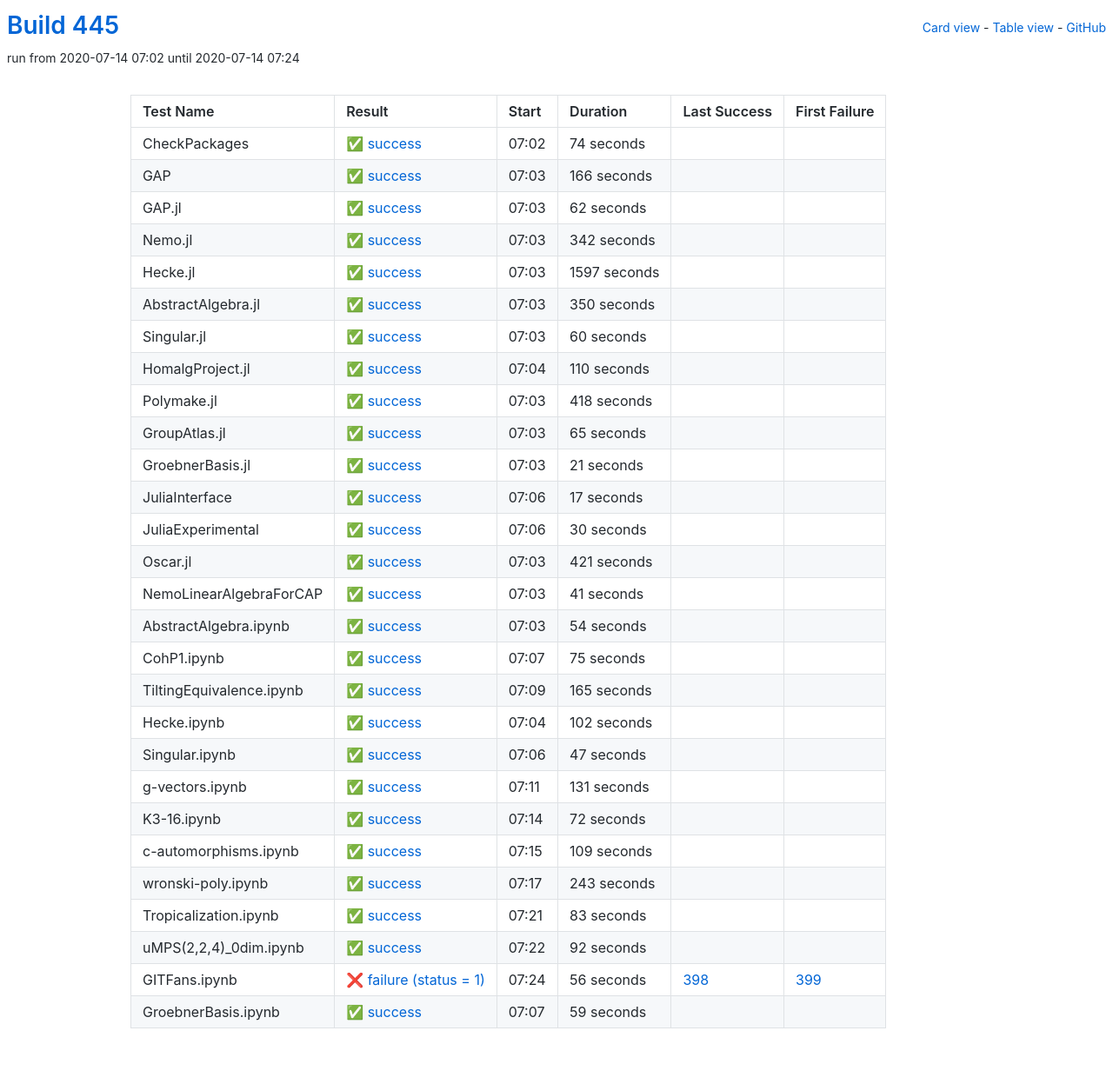
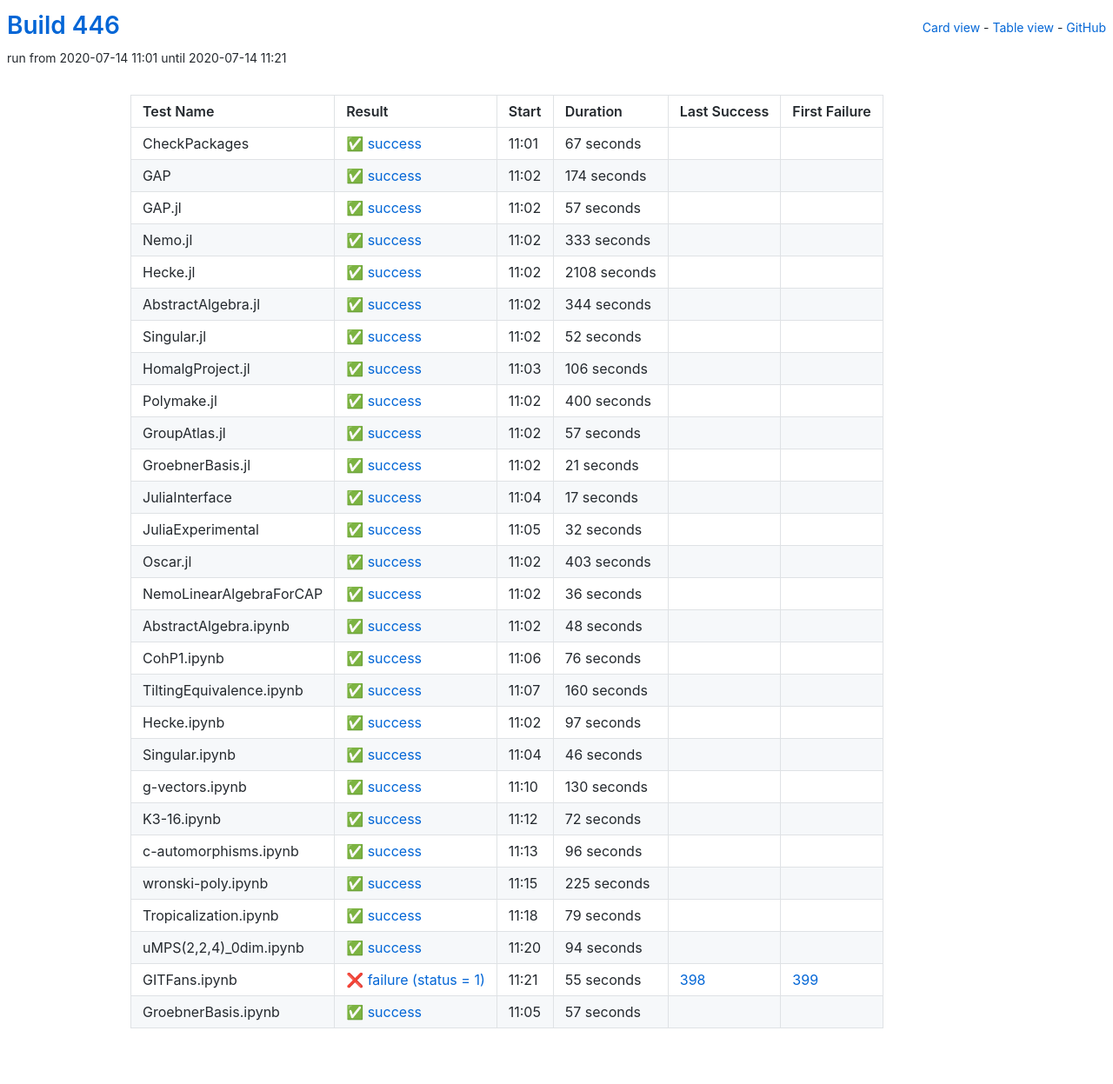
Before and after one commit to oscar-system/oscar-ci-status-stable, a Jekyll site: the page built from table.html, in a window 1280 px wide. Shown: the whole page at 87% size. Built offline with Jekyll 4.4.1, drawn with Linux system fonts in a browser that asks for light colours.

Commit message:
Build #446

```diff
--- a/_data/ci.yml
+++ b/_data/ci.yml
@@ -1,6 +1,6 @@
 ---
-build: 445
-build_url: https://oscarci.mathematik.uni-kl.de/job/oscar-stable/445/
+build: 446
+build_url: https://oscarci.mathematik.uni-kl.de/job/oscar-stable/446/
 job: oscar-stable
 organization: oscar-system
 repo: oscar-ci-status-stable
@@ -8,128 +8,128 @@ repourl: https://github.com/oscar-system/oscar-ci-status-stable
 tests:
 - name: CheckPackages
   id: checkpackages
-  log: https://oscarci.mathematik.uni-kl.de/job/oscar-stable/445/artifact/logs/build-445/CheckPackages.log
-  start: 2020-07-14 07:02
+  log: https://oscarci.mathematik.uni-kl.de/job/oscar-stable/446/artifact/logs/build-446/CheckPackages.log
+  start: 2020-07-14 11:01
   success: true
   exitcode: 0
   status: success
-  duration: 74
+  duration: 67
   last_success: false
   last_success_url:
   first_failure: false
   first_failure_url:
 - name: GAP
   id: gap
-  log: https://oscarci.mathematik.uni-kl.de/job/oscar-stable/445/artifact/logs/build-445/GAP.log
-  start: 2020-07-14 07:03
+  log: https://oscarci.mathematik.uni-kl.de/job/oscar-stable/446/artifact/logs/build-446/GAP.log
+  start: 2020-07-14 11:02
   success: true
   exitcode: 0
   status: success
-  duration: 166
+  duration: 174
   last_success: false
   last_success_url:
   first_failure: false
   first_failure_url:
 - name: GAP.jl
   id: gap-jl
-  log: https://oscarci.mathematik.uni-kl.de/job/oscar-stable/445/artifact/logs/build-445/GAP.jl.log
-  start: 2020-07-14 07:03
+  log: https://oscarci.mathematik.uni-kl.de/job/oscar-stable/446/artifact/logs/build-446/GAP.jl.log
+  start: 2020-07-14 11:02
   success: true
   exitcode: 0
   status: success
-  duration: 62
+  duration: 57
   last_success: false
   last_success_url:
   first_failure: false
   first_failure_url:
 - name: Nemo.jl
   id: nemo-jl
-  log: https://oscarci.mathematik.uni-kl.de/job/oscar-stable/445/artifact/logs/build-445/Nemo.jl.log
-  start: 2020-07-14 07:03
+  log: https://oscarci.mathematik.uni-kl.de/job/oscar-stable/446/artifact/logs/build-446/Nemo.jl.log
+  start: 2020-07-14 11:02
   success: true
   exitcode: 0
   status: success
-  duration: 342
+  duration: 333
   last_success: false
   last_success_url:
   first_failure: false
   first_failure_url:
 - name: Hecke.jl
   id: hecke-jl
-  log: https://oscarci.mathematik.uni-kl.de/job/oscar-stable/445/artifact/logs/build-445/Hecke.jl.log
-  start: 2020-07-14 07:03
+  log: https://oscarci.mathematik.uni-kl.de/job/oscar-stable/446/artifact/logs/build-446/Hecke.jl.log
+  start: 2020-07-14 11:02
   success: true
   exitcode: 0
   status: success
-  duration: 1597
+  duration: 2108
   last_success: false
   last_success_url:
   first_failure: false
   first_failure_url:
 - name: AbstractAlgebra.jl
   id: abstractalgebra-jl
-  log: https://oscarci.mathematik.uni-kl.de/job/oscar-stable/445/artifact/logs/build-445/AbstractAlgebra.jl.log
-  start: 2020-07-14 07:03
+  log: https://oscarci.mathematik.uni-kl.de/job/oscar-stable/446/artifact/logs/build-446/AbstractAlgebra.jl.log
+  start: 2020-07-14 11:02
   success: true
   exitcode: 0
   status: success
-  duration: 350
+  duration: 344
   last_success: false
   last_success_url:
   first_failure: false
   first_failure_url:
 - name: Singular.jl
   id: singular-jl
-  log: https://oscarci.mathematik.uni-kl.de/job/oscar-stable/445/artifact/logs/build-445/Singular.jl.log
-  start: 2020-07-14 07:03
+  log: https://oscarci.mathematik.uni-kl.de/job/oscar-stable/446/artifact/logs/build-446/Singular.jl.log
+  start: 2020-07-14 11:02
   success: true
   exitcode: 0
   status: success
-  duration: 60
+  duration: 52
   last_success: false
   last_success_url:
   first_failure: false
   first_failure_url:
 - name: HomalgProject.jl
   id: homalgproject-jl
-  log: https://oscarci.mathematik.uni-kl.de/job/oscar-stable/445/artifact/logs/build-445/HomalgProject.jl.log
-  start: 2020-07-14 07:04
+  log: https://oscarci.mathematik.uni-kl.de/job/oscar-stable/446/artifact/logs/build-446/HomalgProject.jl.log
+  start: 2020-07-14 11:03
   success: true
   exitcode: 0
   status: success
-  duration: 110
+  duration: 106
   last_success: false
   last_success_url:
   first_failure: false
   first_failure_url:
 - name: Polymake.jl
   id: polymake-jl
-  log: https://oscarci.mathematik.uni-kl.de/job/oscar-stable/445/artifact/logs/build-445/Polymake.jl.log
-  start: 2020-07-14 07:03
+  log: https://oscarci.mathematik.uni-kl.de/job/oscar-stable/446/artifact/logs/build-446/Polymake.jl.log
+  start: 2020-07-14 11:02
   success: true
   exitcode: 0
   status: success
-  duration: 418
+  duration: 400
   last_success: false
   last_success_url:
   first_failure: false
   first_failure_url:
 - name: GroupAtlas.jl
   id: groupatlas-jl
-  log: https://oscarci.mathematik.uni-kl.de/job/oscar-stable/445/artifact/logs/build-445/GroupAtlas.jl.log
-  start: 2020-07-14 07:03
+  log: https://oscarci.mathematik.uni-kl.de/job/oscar-stable/446/artifact/logs/build-446/GroupAtlas.jl.log
+  start: 2020-07-14 11:02
   success: true
   exitcode: 0
   status: success
-  duration: 65
+  duration: 57
   last_success: false
   last_success_url:
   first_failure: false
   first_failure_url:
 - name: GroebnerBasis.jl
   id: groebnerbasis-jl
-  log: https://oscarci.mathematik.uni-kl.de/job/oscar-stable/445/artifact/logs/build-445/GroebnerBasis.jl.log
-  start: 2020-07-14 07:03
+  log: https://oscarci.mathematik.uni-kl.de/job/oscar-stable/446/artifact/logs/build-446/GroebnerBasis.jl.log
+  start: 2020-07-14 11:02
   success: true
   exitcode: 0
   status: success
@@ -140,8 +140,8 @@ tests:
   first_failure_url:
 - name: JuliaInterface
   id: juliainterface
-  log: https://oscarci.mathematik.uni-kl.de/job/oscar-stable/445/artifact/logs/build-445/JuliaInterface.log
-  start: 2020-07-14 07:06
+  log: https://oscarci.mathematik.uni-kl.de/job/oscar-stable/446/artifact/logs/build-446/JuliaInterface.log
+  start: 2020-07-14 11:04
   success: true
   exitcode: 0
   status: success
@@ -152,116 +152,116 @@ tests:
   first_failure_url:
 - name: JuliaExperimental
   id: juliaexperimental
-  log: https://oscarci.mathematik.uni-kl.de/job/oscar-stable/445/artifact/logs/build-445/JuliaExperimental.log
-  start: 2020-07-14 07:06
+  log: https://oscarci.mathematik.uni-kl.de/job/oscar-stable/446/artifact/logs/build-446/JuliaExperimental.log
+  start: 2020-07-14 11:05
   success: true
   exitcode: 0
   status: success
-  duration: 30
+  duration: 32
   last_success: false
   last_success_url:
   first_failure: false
   first_failure_url:
 - name: Oscar.jl
   id: oscar-jl
-  log: https://oscarci.mathematik.uni-kl.de/job/oscar-stable/445/artifact/logs/build-445/Oscar.jl.log
-  start: 2020-07-14 07:03
+  log: https://oscarci.mathematik.uni-kl.de/job/oscar-stable/446/artifact/logs/build-446/Oscar.jl.log
+  start: 2020-07-14 11:02
   success: true
   exitcode: 0
   status: success
-  duration: 421
+  duration: 403
   last_success: false
   last_success_url:
   first_failure: false
   first_failure_url:
 - name: NemoLinearAlgebraForCAP
   id: nemolinearalgebraforcap
-  log: https://oscarci.mathematik.uni-kl.de/job/oscar-stable/445/artifact/logs/build-445/NemoLinearAlgebraForCAP.log
-  start: 2020-07-14 07:03
+  log: https://oscarci.mathematik.uni-kl.de/job/oscar-stable/446/artifact/logs/build-446/NemoLinearAlgebraForCAP.log
+  start: 2020-07-14 11:02
   success: true
   exitcode: 0
   status: success
-  duration: 41
+  duration: 36
   last_success: false
   last_success_url:
   first_failure: false
   first_failure_url:
 - name: AbstractAlgebra.ipynb
   id: abstractalgebra-ipynb
-  log: https://oscarci.mathematik.uni-kl.de/job/oscar-stable/445/artifact/logs/build-445/AbstractAlgebra.ipynb.log
-  start: 2020-07-14 07:03
+  log: https://oscarci.mathematik.uni-kl.de/job/oscar-stable/446/artifact/logs/build-446/AbstractAlgebra.ipynb.log
+  start: 2020-07-14 11:02
   success: true
   exitcode: 0
   status: success
-  duration: 54
+  duration: 48
   last_success: false
   last_success_url:
   first_failure: false
   first_failure_url:
 - name: CohP1.ipynb
   id: cohp1-ipynb
-  log: https://oscarci.mathematik.uni-kl.de/job/oscar-stable/445/artifact/logs/build-445/CohP1.ipynb.log
-  start: 2020-07-14 07:07
+  log: https://oscarci.mathematik.uni-kl.de/job/oscar-stable/446/artifact/logs/build-446/CohP1.ipynb.log
+  start: 2020-07-14 11:06
   success: true
   exitcode: 0
   status: success
-  duration: 75
+  duration: 76
   last_success: false
   last_success_url:
   first_failure: false
   first_failure_url:
 - name: TiltingEquivalence.ipynb
   id: tiltingequivalence-ipynb
-  log: https://oscarci.mathematik.uni-kl.de/job/oscar-stable/445/artifact/logs/build-445/TiltingEquivalence.ipynb.log
-  start: 2020-07-14 07:09
+  log: https://oscarci.mathematik.uni-kl.de/job/oscar-stable/446/artifact/logs/build-446/TiltingEquivalence.ipynb.log
+  start: 2020-07-14 11:07
   success: true
   exitcode: 0
   status: success
-  duration: 165
+  duration: 160
   last_success: false
   last_success_url:
   first_failure: false
   first_failure_url:
 - name: Hecke.ipynb
   id: hecke-ipynb
-  log: https://oscarci.mathematik.uni-kl.de/job/oscar-stable/445/artifact/logs/build-445/Hecke.ipynb.log
-  start: 2020-07-14 07:04
+  log: https://oscarci.mathematik.uni-kl.de/job/oscar-stable/446/artifact/logs/build-446/Hecke.ipynb.log
+  start: 2020-07-14 11:02
   success: true
   exitcode: 0
   status: success
-  duration: 102
+  duration: 97
   last_success: false
   last_success_url:
   first_failure: false
   first_failure_url:
 - name: Singular.ipynb
   id: singular-ipynb
-  log: https://oscarci.mathematik.uni-kl.de/job/oscar-stable/445/artifact/logs/build-445/Singular.ipynb.log
-  start: 2020-07-14 07:06
+  log: https://oscarci.mathematik.uni-kl.de/job/oscar-stable/446/artifact/logs/build-446/Singular.ipynb.log
+  start: 2020-07-14 11:04
   success: true
   exitcode: 0
   status: success
-  duration: 47
+  duration: 46
   last_success: false
   last_success_url:
   first_failure: false
   first_failure_url:
 - name: g-vectors.ipynb
   id: g-vectors-ipynb
-  log: https://oscarci.mathematik.uni-kl.de/job/oscar-stable/445/artifact/logs/build-445/g-vectors.ipynb.log
-  start: 2020-07-14 07:11
+  log: https://oscarci.mathematik.uni-kl.de/job/oscar-stable/446/artifact/logs/build-446/g-vectors.ipynb.log
+  start: 2020-07-14 11:10
   success: true
   exitcode: 0
   status: success
-  duration: 131
+  duration: 130
   last_success: false
   last_success_url:
   first_failure: false
   first_failure_url:
 - name: K3-16.ipynb
   id: k3-16-ipynb
-  log: https://oscarci.mathematik.uni-kl.de/job/oscar-stable/445/artifact/logs/build-445/K3-16.ipynb.log
-  start: 2020-07-14 07:14
+  log: https://oscarci.mathematik.uni-kl.de/job/oscar-stable/446/artifact/logs/build-446/K3-16.ipynb.log
+  start: 2020-07-14 11:12
   success: true
   exitcode: 0
   status: success
@@ -272,72 +272,72 @@ tests:
   first_failure_url:
 - name: c-automorphisms.ipynb
   id: c-automorphisms-ipynb
-  log: https://oscarci.mathematik.uni-kl.de/job/oscar-stable/445/artifact/logs/build-445/c-automorphisms.ipynb.log
-  start: 2020-07-14 07:15
+  log: https://oscarci.mathematik.uni-kl.de/job/oscar-stable/446/artifact/logs/build-446/c-automorphisms.ipynb.log
+  start: 2020-07-14 11:13
   success: true
   exitcode: 0
   status: success
-  duration: 109
+  duration: 96
   last_success: false
   last_success_url:
   first_failure: false
   first_failure_url:
 - name: wronski-poly.ipynb
   id: wronski-poly-ipynb
-  log: https://oscarci.mathematik.uni-kl.de/job/oscar-stable/445/artifact/logs/build-445/wronski-poly.ipynb.log
-  start: 2020-07-14 07:17
+  log: https://oscarci.mathematik.uni-kl.de/job/oscar-stable/446/artifact/logs/build-446/wronski-poly.ipynb.log
+  start: 2020-07-14 11:15
   success: true
   exitcode: 0
   status: success
-  duration: 243
+  duration: 225
   last_success: false
   last_success_url:
   first_failure: false
   first_failure_url:
 - name: Tropicalization.ipynb
   id: tropicalization-ipynb
-  log: https://oscarci.mathematik.uni-kl.de/job/oscar-stable/445/artifact/logs/build-445/Tropicalization.ipynb.log
-  start: 2020-07-14 07:21
+  log: https://oscarci.mathematik.uni-kl.de/job/oscar-stable/446/artifact/logs/build-446/Tropicalization.ipynb.log
+  start: 2020-07-14 11:18
   success: true
   exitcode: 0
   status: success
-  duration: 83
+  duration: 79
   last_success: false
   last_success_url:
   first_failure: false
   first_failure_url:
 - name: uMPS(2,2,4)_0dim.ipynb
   id: umps-2-2-4-0dim-ipynb
-  log: https://oscarci.mathematik.uni-kl.de/job/oscar-stable/445/artifact/logs/build-445/uMPS-2-2-4-_0dim.ipynb.log
-  start: 2020-07-14 07:22
+  log: https://oscarci.mathematik.uni-kl.de/job/oscar-stable/446/artifact/logs/build-446/uMPS-2-2-4-_0dim.ipynb.log
+  start: 2020-07-14 11:20
   success: true
   exitcode: 0
   status: success
-  duration: 92
+  duration: 94
   last_success: false
   last_success_url:
   first_failure: false
   first_failure_url:
 - name: GITFans.ipynb
   id: gitfans-ipynb
-  log: https://oscarci.mathematik.uni-kl.de/job/oscar-stable/445/artifact/logs/build-445/GITFans.ipynb.log
-  start: 2020-07-14 07:24
+  log: https://oscarci.mathematik.uni-kl.de/job/oscar-stable/446/artifact/logs/build-446/GITFans.ipynb.log
+  start: 2020-07-14 11:21
   success: false
   exitcode: 1
   status: failure
-  duration: 56
+  duration: 55
   last_success: 398
   last_success_url: https://oscarci.mathematik.uni-kl.de/job/oscar-stable/398/
   first_failure: 399
   first_failure_url: https://oscarci.mathematik.uni-kl.de/job/oscar-stable/399/
 - name: GroebnerBasis.ipynb
   id: groebnerbasis-ipynb
-  log: https://oscarci.mathematik.uni-kl.de/job/oscar-stable/445/artifact/logs/build-445/GroebnerBasis.ipynb.log
-  start: 2020-07-14 07:07
+  log: https://oscarci.mathematik.uni-kl.de/job/oscar-stable/446/artifact/logs/build-446/GroebnerBasis.ipynb.log
+  start: 2020-07-14 11:05
   success: true
   exitcode: 0
   status: success
-  duration: 59
+  duration: 57
   last_success: false
   last_success_url:
   first_failure: false
```
Also changed, not shown: README.md.
